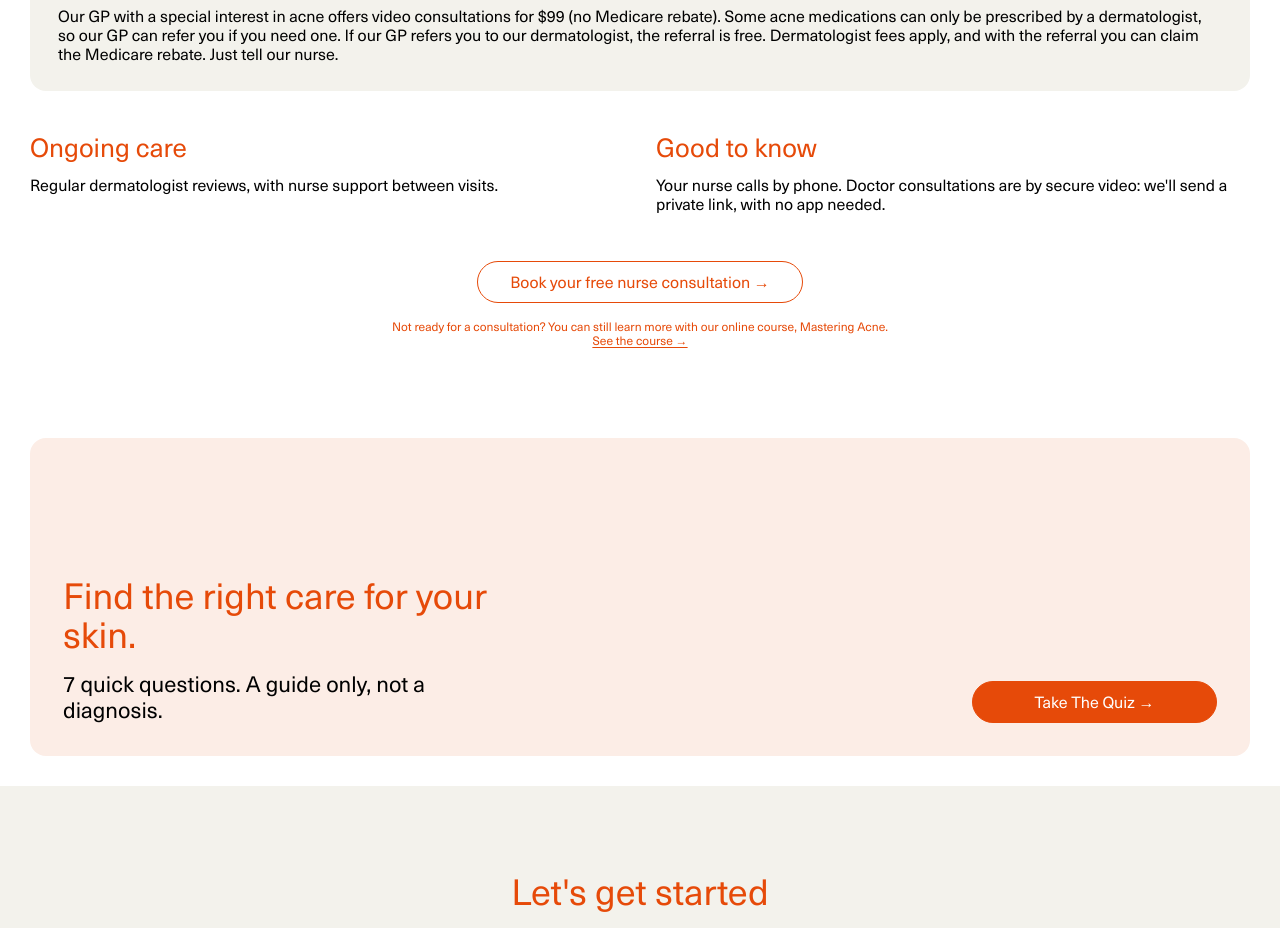
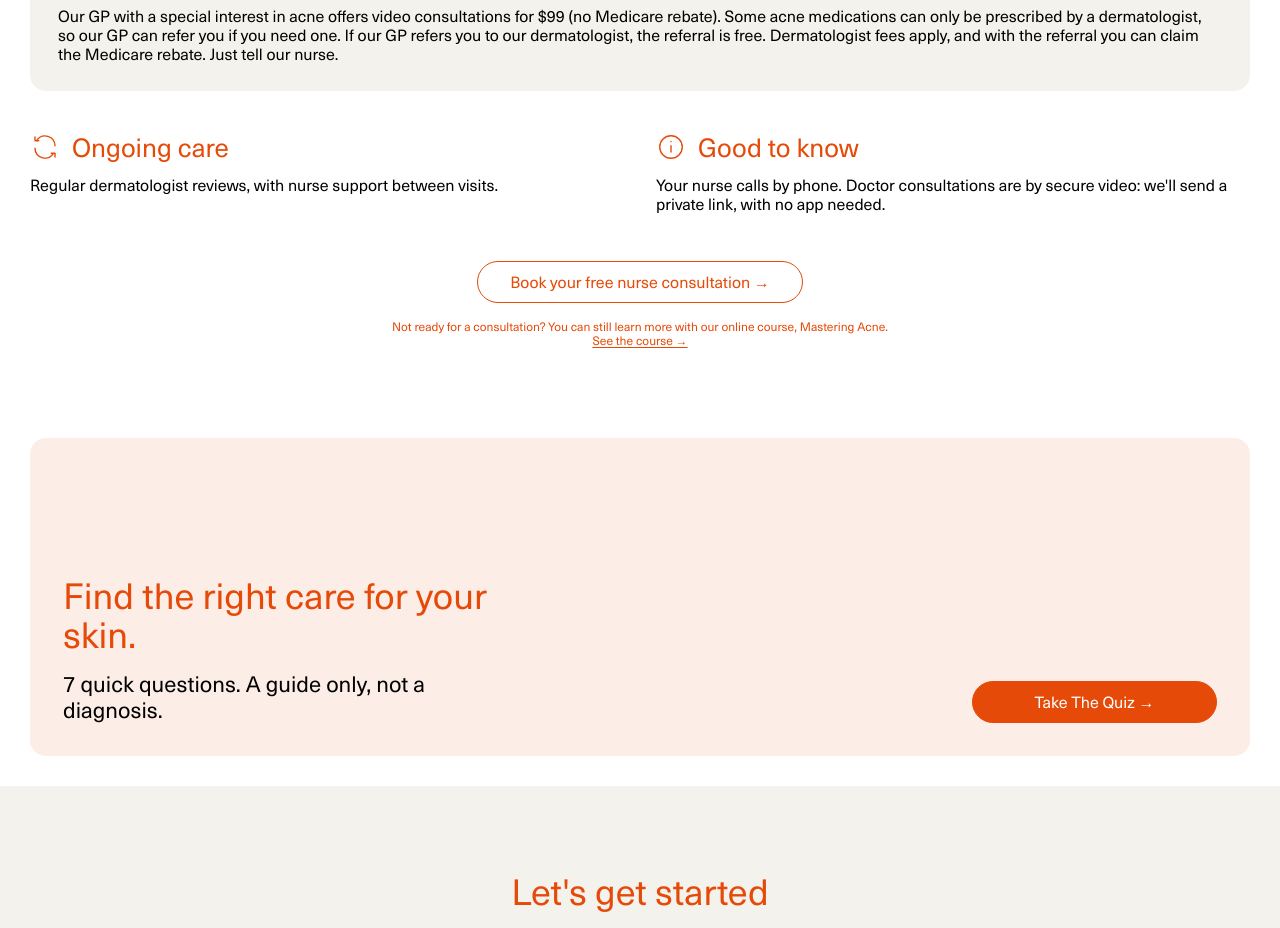
Before and after one commit to OnlineMarketingForDoctors/treatacne, a Next.js app: page /how-it-works in a window 1280 px wide. Shown: the part 1486-2414 px from the top of the page. Built offline with nearby package versions, Linux system fonts and the light colour scheme.

Commit message:
How it works: thin icons for Ongoing care and Good to know
Co-Authored-By: Claude Opus 5.5 <noreply@anthropic.com>
Claude-Session: https://claude.ai/code/session_017rqZm4H3L2eKfkLXvACMTc

```diff
--- a/src/app/(site)/how-it-works/page.tsx
+++ b/src/app/(site)/how-it-works/page.tsx
@@ -95,11 +95,17 @@ export default function HowItWorksPage() {
 
         <dl className="mt-10 grid gap-8 lg:grid-cols-2">
           <div data-reveal="up">
-            <dt className="text-[22px] leading-[1.2] lg:text-[26px]">Ongoing care</dt>
+            <dt className="flex items-center gap-3 text-[22px] leading-[1.2] lg:text-[26px]">
+              <svg aria-hidden width="30" height="30" viewBox="0 0 24 24" fill="none" stroke="currentColor" strokeWidth="1.1" strokeLinecap="round" strokeLinejoin="round" className="shrink-0"><path d="M20 11a8 8 0 0 0-14.5-4.5M4 4v3h3" /><path d="M4 13a8 8 0 0 0 14.5 4.5M20 20v-3h-3" /></svg>
+              Ongoing care
+            </dt>
             <dd className="mt-3 text-body text-black">{ongoingCare}</dd>
           </div>
           <div data-reveal="up" style={revealDelay(100)}>
-            <dt className="text-[22px] leading-[1.2] lg:text-[26px]">Good to know</dt>
+            <dt className="flex items-center gap-3 text-[22px] leading-[1.2] lg:text-[26px]">
+              <svg aria-hidden width="30" height="30" viewBox="0 0 24 24" fill="none" stroke="currentColor" strokeWidth="1.1" strokeLinecap="round" strokeLinejoin="round" className="shrink-0"><circle cx="12" cy="12" r="9" /><path d="M12 11v5" /><path d="M12 7.6v.1" /></svg>
+              Good to know
+            </dt>
             <dd className="mt-3 text-body text-black">{goodToKnow}</dd>
           </div>
         </dl>
```
